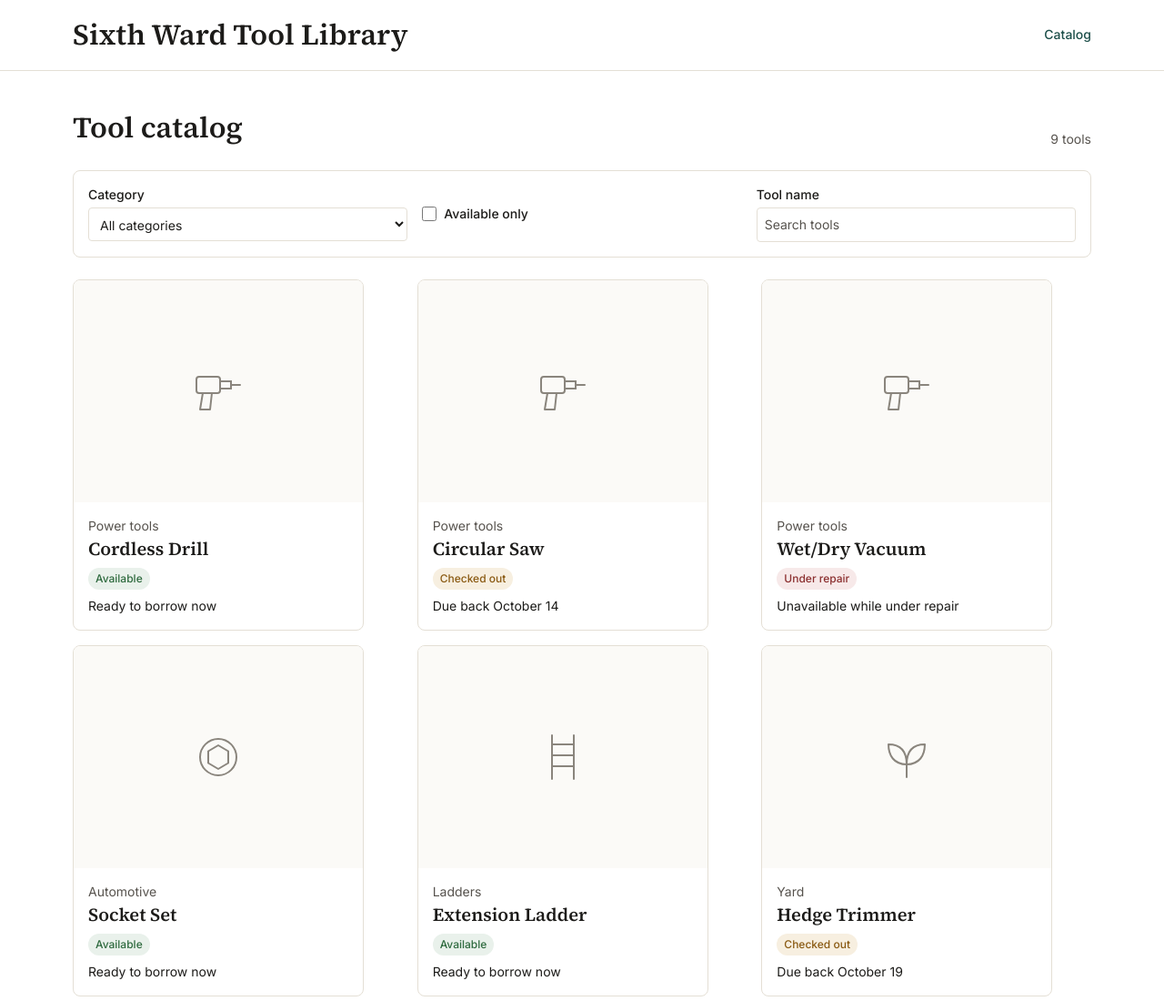
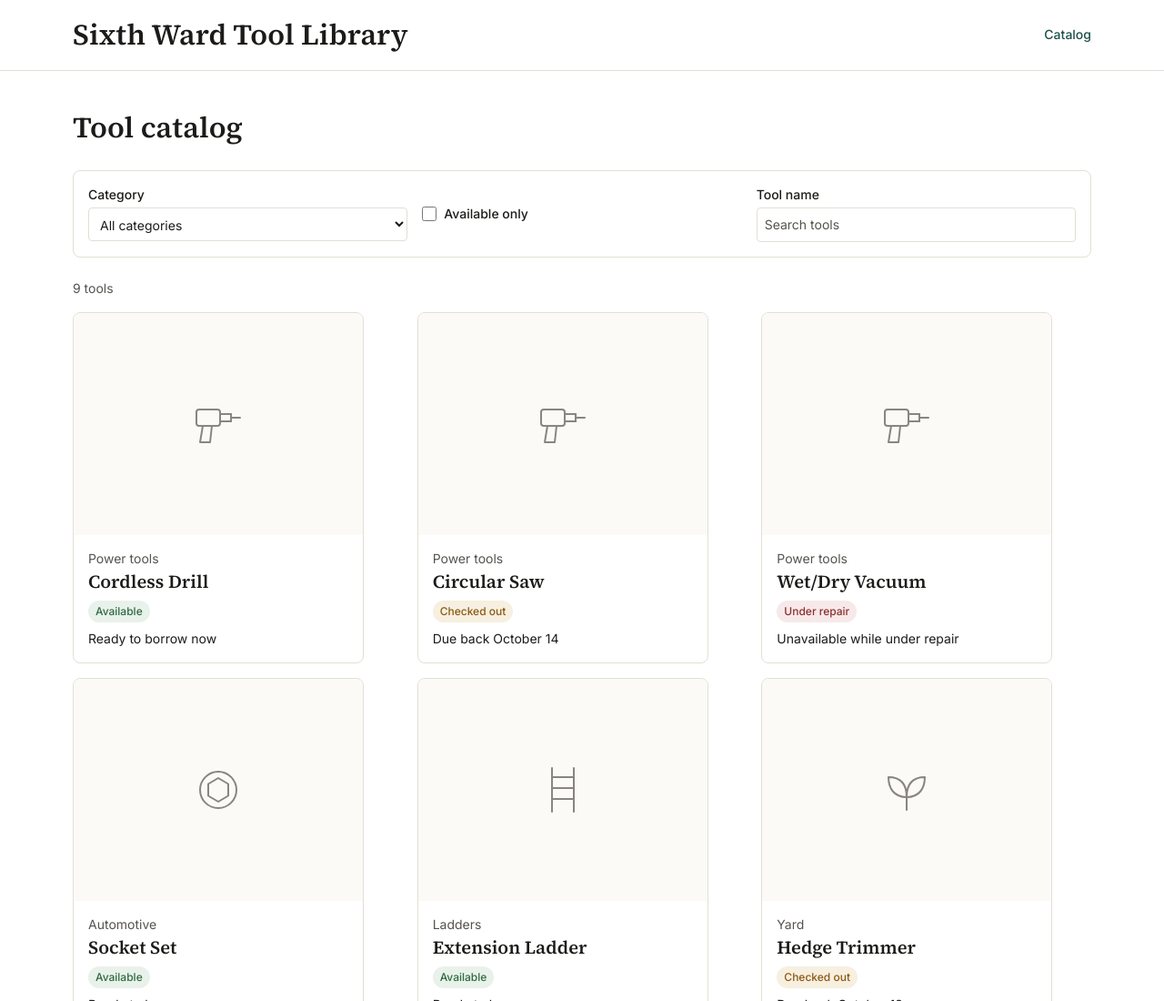
Before and after one commit to Marhysa/d4d-build-a, a website: page index.html in a window 1280 px wide. Shown: the top 1100 px of the page at 91% size. Drawn offline with Linux system fonts and the light colour scheme.

Commit message:
Moved the "9 tools" text under the filter bar

```diff
--- a/index.html
+++ b/index.html
@@ -21,7 +21,6 @@
     <section aria-labelledby="catalog-heading">
       <div class="mb-lg flex items-end justify-between gap-md">
         <h1 id="catalog-heading" class="font-display text-xl">Tool catalog</h1>
-        <p id="result-count" class="text-sm text-ink-muted" role="status" aria-live="polite">Loading tools...</p>
       </div>
       <form id="catalog-filters" class="mb-lg grid grid-cols-1 gap-md rounded-card border border-border bg-surface-raised p-md lg:grid-cols-3" role="search" aria-label="Filter tools">
         <label class="flex flex-col gap-xs text-sm font-medium text-ink" for="category-filter">
@@ -39,6 +38,7 @@
           <input id="name-filter" class="w-full rounded-sm border border-border bg-surface-raised px-sm py-sm font-body text-sm font-normal text-ink placeholder:text-ink-muted" type="search" placeholder="Search tools">
         </label>
       </form>
+      <p id="result-count" class="mb-md text-sm text-ink-muted" role="status" aria-live="polite">Loading tools...</p>
       <div id="empty-state" class="mb-lg hidden rounded-card border border-border bg-surface-raised p-lg text-center">
         <p class="mb-md text-base text-ink">No tools match these filters.</p>
         <button id="clear-filters" class="rounded-sm bg-accent px-md py-sm text-sm font-medium text-accent-ink transition-colors hover:bg-accent-hover" type="button">Clear filters</button>
```
